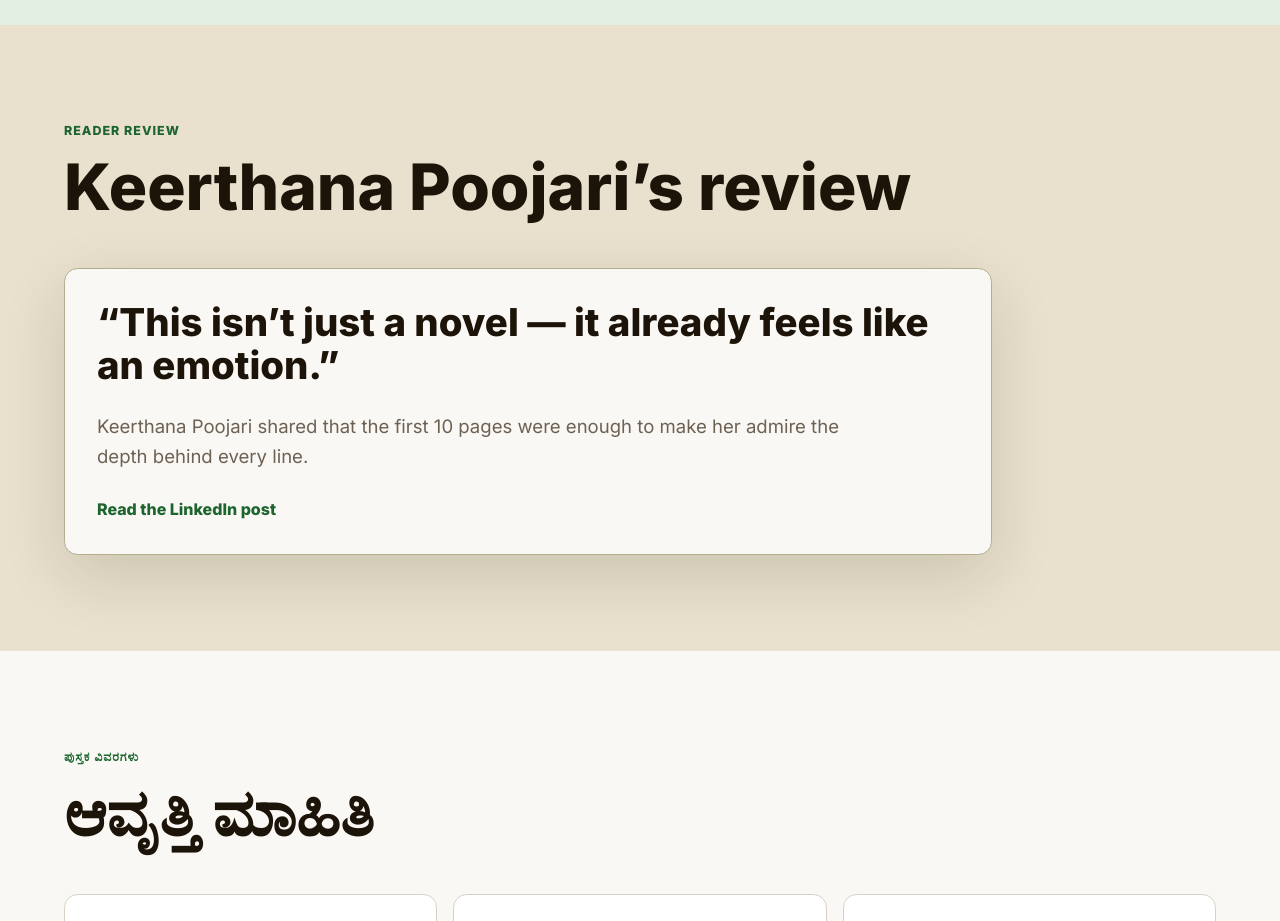
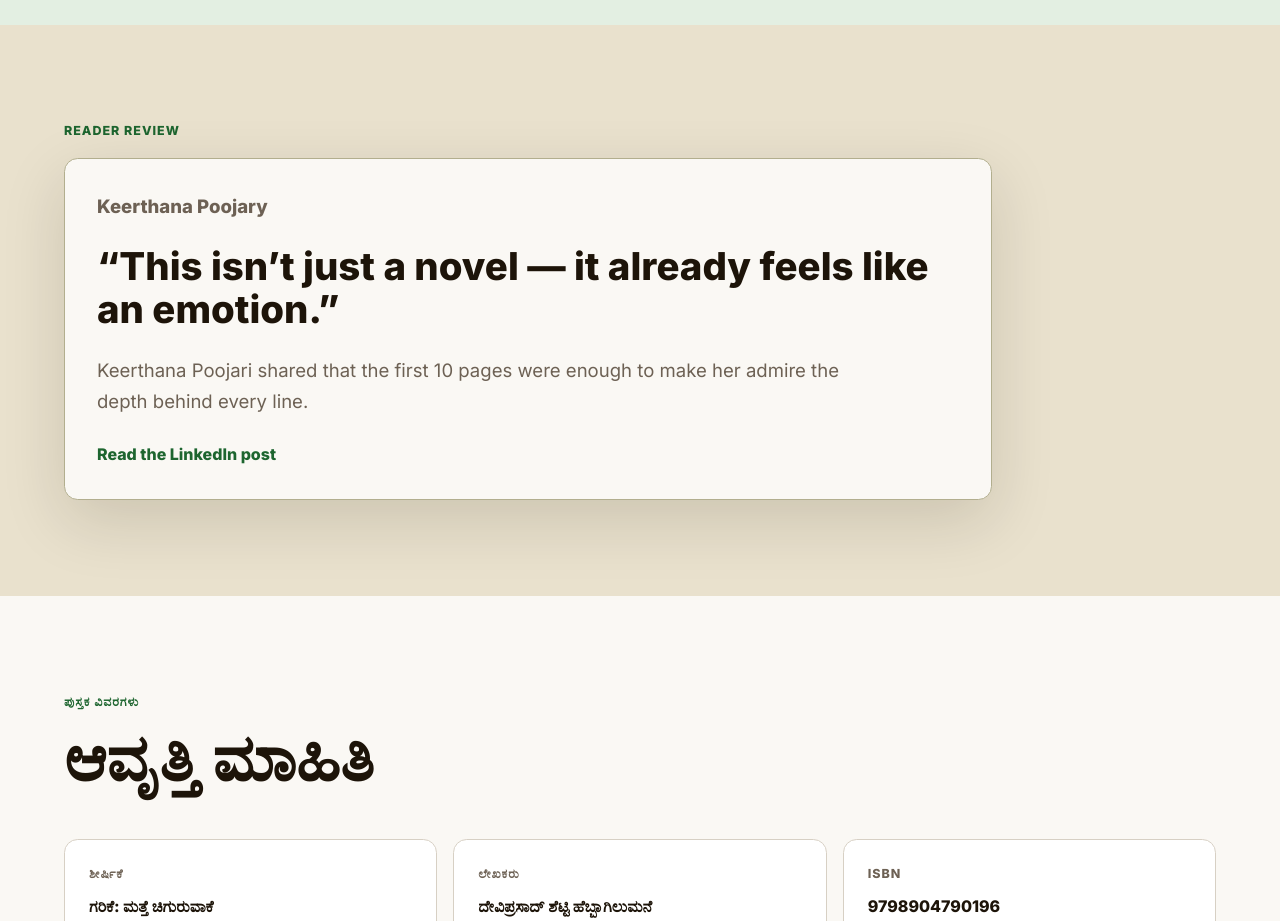
Before and after one commit to deviprasadshetty-dev/garike, a plain HTML site: page index.html in a window 1280 px wide. Shown: the part 3260-4181 px from the top of the page. Drawn offline with Linux system fonts and the light colour scheme; a web font is replaced by a local one.

Commit message:
Tone down reader review heading

```diff
--- a/index.html
+++ b/index.html
@@ -186,9 +186,9 @@
     <section class="reviews section-pad" id="reviews" aria-label="Reader reviews">
       <div class="section-head reveal">
         <p class="eyebrow">Reader Review</p>
-        <h2>Keerthana Poojari’s review</h2>
       </div>
       <div class="review-card reveal">
+        <p class="review-source">Keerthana Poojary</p>
         <blockquote>
           “This isn’t just a novel — it already feels like an emotion.”
         </blockquote>
--- a/styles.css
+++ b/styles.css
@@ -384,6 +384,10 @@ h2 {
   background: var(--color-soft-2);
 }
 
+.reviews .section-head {
+  margin-bottom: var(--space-md);
+}
+
 .review-card {
   max-width: 58rem;
   padding: var(--space-xl);
@@ -391,6 +395,13 @@ h2 {
   border-radius: var(--radius-md);
   background: var(--color-page);
   box-shadow: var(--shadow-soft);
+}
+
+.review-source {
+  margin-bottom: var(--space-sm);
+  color: var(--color-accent);
+  font-size: var(--text-sm);
+  font-weight: 800;
 }
 
 .review-card blockquote {
```
